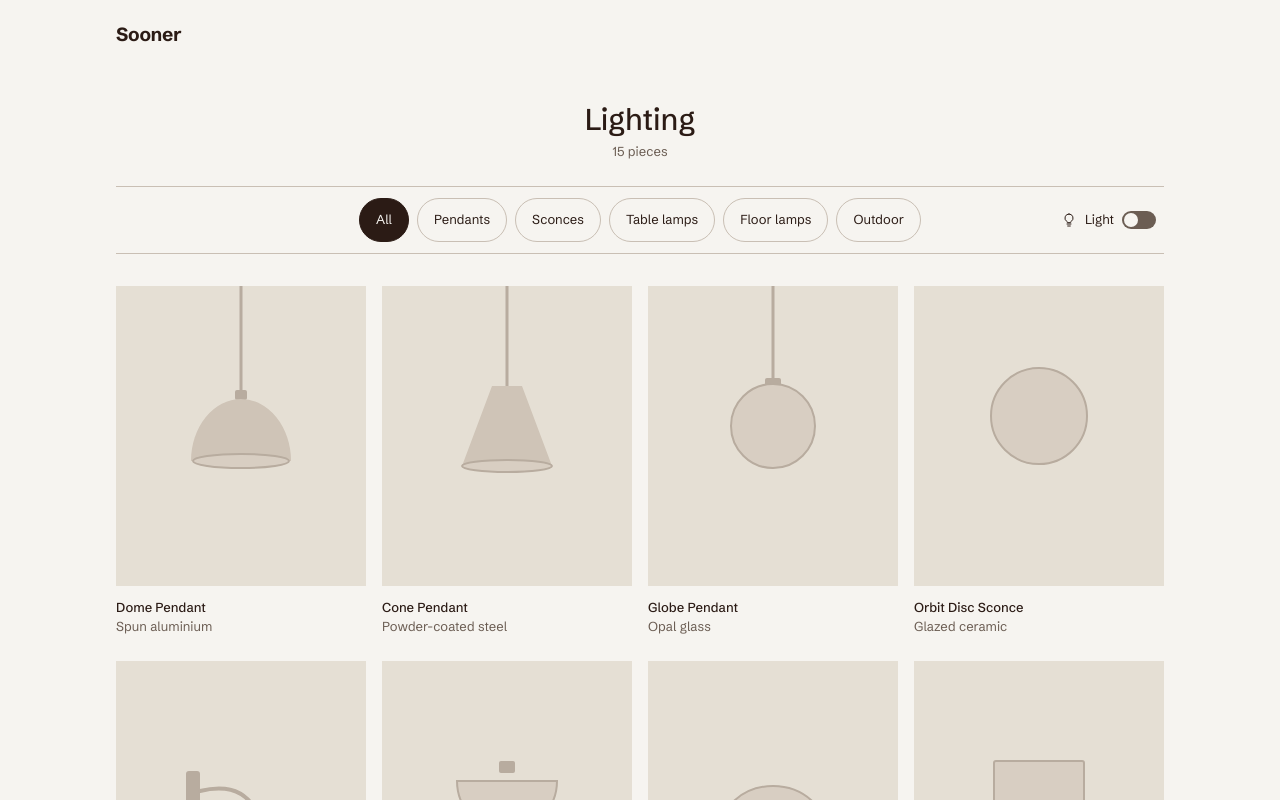
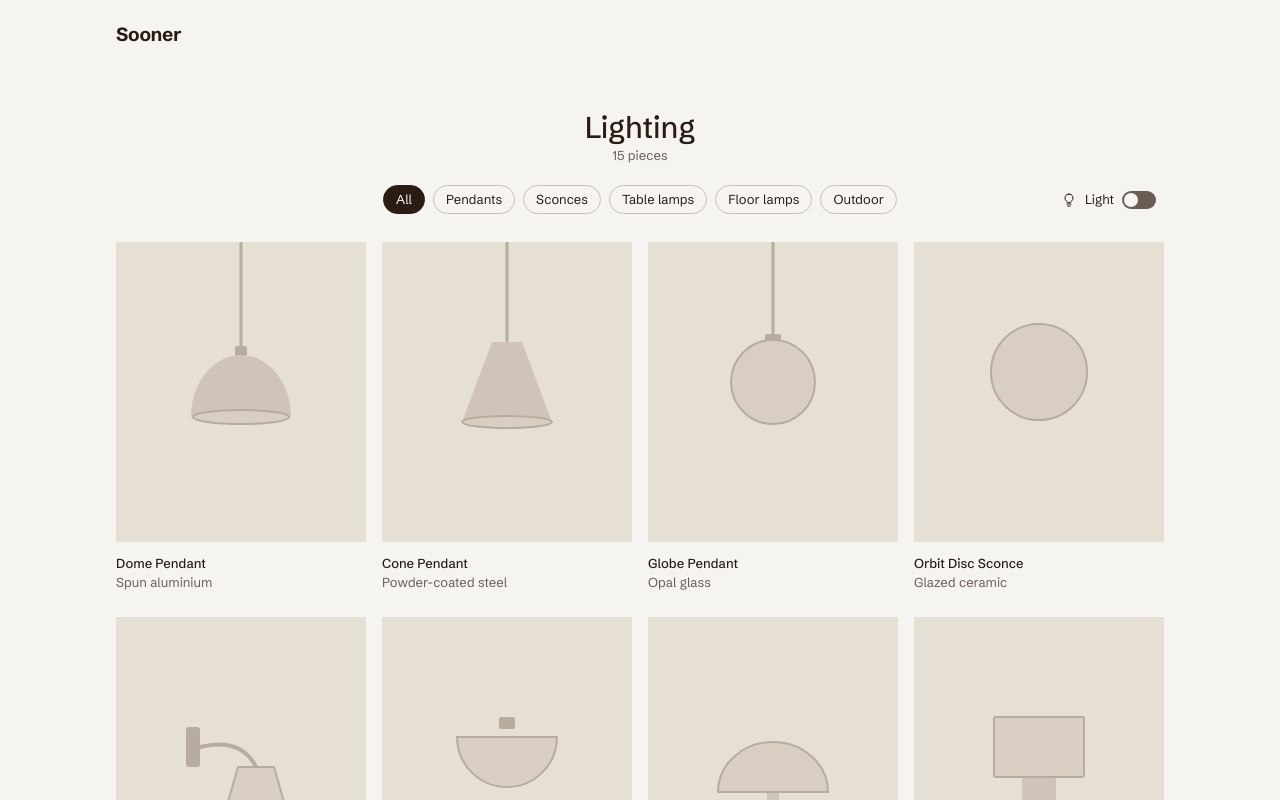
Before and after one commit to iJoyRide/sooner_studios, a Next.js app: page /lighting in a window 1280 px wide. Shown: the top 800 px of the page. Built offline with nearby package versions, Linux system fonts and the light colour scheme.

Commit message:
PER-20: remove CategoryBar rules, slim pills, tighter title spacing

```diff
--- a/components/CategoryBar.tsx
+++ b/components/CategoryBar.tsx
@@ -32,10 +32,10 @@ export default function CategoryBar({ department, activeCategory }: CategoryBarP
       <div ref={markerRef} aria-hidden="true" />
       <nav
         aria-label="Categories"
-        className={`sticky top-0 z-10 mb-8 hidden bg-bg lg:block ${stuck ? "shadow-md" : ""}`}
+        className={`sticky top-0 z-10 mb-2 hidden bg-bg lg:block ${stuck ? "shadow-md" : ""}`}
       >
         <div className="content-column">
-          <div className="relative flex h-17 items-center justify-center border-y border-rule">
+          <div className="relative flex h-17 items-center justify-center">
             <ul className="flex gap-2">
               <Tab href={`/${department.slug}`} label="All" active={!activeCategory} />
               {department.categories.map((category) => (
@@ -58,7 +58,6 @@ export default function CategoryBar({ department, activeCategory }: CategoryBarP
   );
 }
 
-
 type TabProps = {
   href: string;
   label: string;
@@ -71,11 +70,15 @@ function Tab({ href, label, active }: TabProps) {
       <Link
         href={href}
         aria-current={active ? "page" : undefined}
-        className={`inline-flex min-h-11 items-center rounded-full border px-4 ${active ? "border-ink bg-ink text-bg" : "border-rule"
-          }`}
+        className="inline-flex min-h-11 items-center rounded-full"
       >
-        {label}
+        <span
+          className={`rounded-full border px-3 py-1 ${active ? "border-ink bg-ink text-bg" : "border-rule"}`}
+        >
+          {label}
+        </span>
       </Link>
     </li>
   );
+
 }
--- a/components/PageTitle.tsx
+++ b/components/PageTitle.tsx
@@ -5,9 +5,9 @@ type PageTitleProps = {
 
 export default function PageTitle({ title, count }: PageTitleProps) {
   return (
-    <div className="content-column pt-8 pb-6 lg:text-center">
-      <h1 className="text-[24px] font-medium leading-tight lg:text-[30px]">{title}</h1>
-      <p className="mt-1 text-muted">
+    <div className="content-column pt-8 pb-6 lg:pt-10 lg:pb-0 lg:text-center">
+      <h1 className="text-[20px] font-medium leading-tight lg:text-[30px]">{title}</h1>
+      <p className="text-muted">
         {count} {count === 1 ? "piece" : "pieces"}
       </p>
     </div>
```
Also changed, not shown: 1 other file (tests, documents, lock files or other folders).
